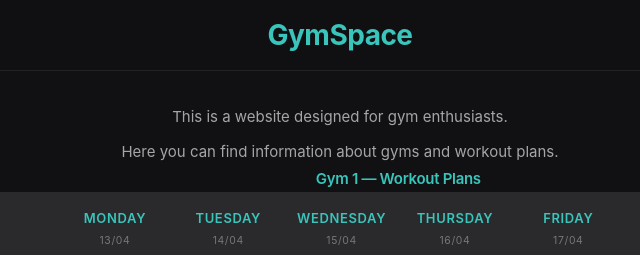
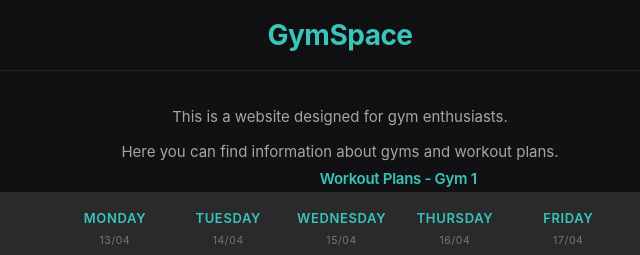
Before and after one commit to OTOfngn/project-gymspace, a plain HTML site: page frontend/index.html in a window 1280 px wide. Shown: the top 255 px of the page, 300-940 px from the left. Drawn offline with Linux system fonts and the light colour scheme; no server answers.

Commit message:
Subtle fixes

```diff
--- a/frontend/index.html
+++ b/frontend/index.html
@@ -46,7 +46,7 @@
         </section>
 
         <section class="workout-section"> <!--Workout Plans-->
-            <h2 id="workout-plans-title" class="centered">Gym 1 — Workout Plans</h2>
+            <h2 id="workout-plans-title" class="centered">Workout Plans - Gym 1</h2>
             <table>
                 <thead>
                     <tr>
```
